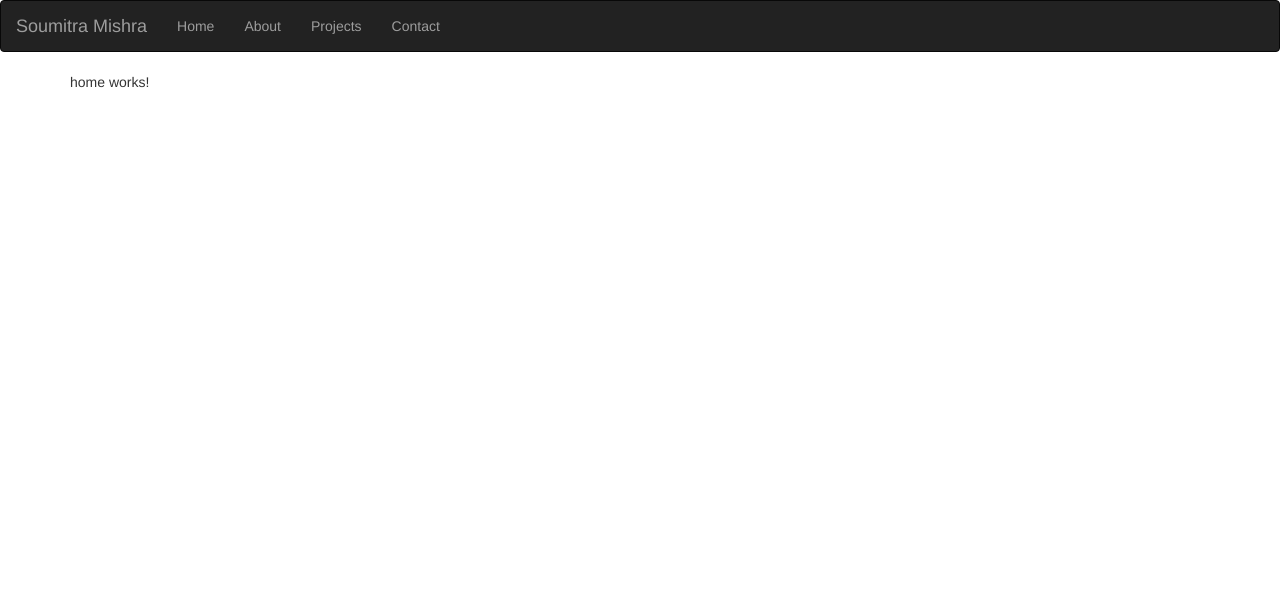
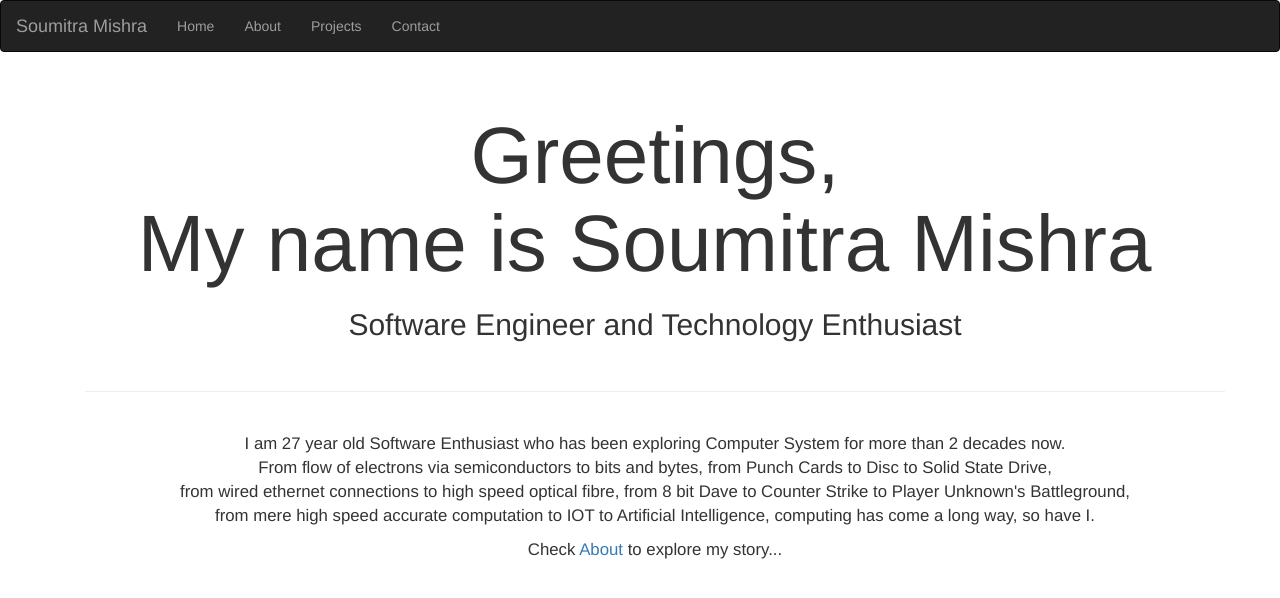
Before and after one commit to soumitramishra/my-personal-website, an Angular app in the folder soumitra-mishra-app/: page / in a window 1280 px wide. Shown: the top 598 px of the page. Built offline with nearby package versions, Linux system fonts and the light colour scheme.

Commit message:
Updated icon and home page

```diff
--- a/soumitra-mishra-app/package.json
+++ b/soumitra-mishra-app/package.json
@@ -25,12 +25,12 @@
     "zone.js": "~0.10.2"
   },
   "devDependencies": {
-    "@angular-devkit/build-angular": "~0.901.6",
+    "@angular-devkit/build-angular": "^0.901.12",
     "@angular/cli": "~9.1.6",
     "@angular/compiler-cli": "~9.1.7",
-    "@types/node": "^12.11.1",
     "@types/jasmine": "~3.5.0",
     "@types/jasminewd2": "~2.0.3",
+    "@types/node": "^12.11.1",
     "codelyzer": "^5.1.2",
     "jasmine-core": "~3.5.0",
     "jasmine-spec-reporter": "~4.2.1",
--- a/soumitra-mishra-app/src/app/home/home.component.html
+++ b/soumitra-mishra-app/src/app/home/home.component.html
@@ -1 +1,22 @@
-<p>home works!</p>
+<div class="container" align="center">
+    <br>
+    <h1 style="font-size: 80px;" >Greetings,<br> My name is Soumitra Mishra<span class="blinking-cursor">|</span></h1>
+    <h2>Software Engineer and Technology Enthusiast</h2>
+    <br>
+    <hr>
+
+    <br>
+    <p style="font-size:larger;">
+        I am 27 year old Software Enthusiast who has been exploring Computer System for more than 2 decades now. <br>
+        From flow of electrons via semiconductors to bits and bytes, from Punch Cards to Disc to Solid State Drive,<br>
+        from wired ethernet connections to high speed optical fibre, from 8 bit Dave to Counter Strike to Player Unknown's Battleground,<br>
+        from mere high speed accurate computation to IOT to Artificial Intelligence, computing has come a long way, so have I.
+    </p>
+    <p style="font-size: larger;">
+        Check
+            <a [routerLink]="['/about']" routerLinkActive="router-link-active" >
+            About
+            </a>
+        to explore my story...
+    </p>
+</div>
--- a/soumitra-mishra-app/src/index.html
+++ b/soumitra-mishra-app/src/index.html
@@ -2,10 +2,10 @@
 <html lang="en">
 <head>
   <meta charset="utf-8">
-  <title>SoumitraMishraApp</title>
+  <title>Soumitra Mishra</title>
   <base href="/">
   <meta name="viewport" content="width=device-width, initial-scale=1">
-  <link rel="icon" type="image/x-icon" href="favicon.ico">
+  <link rel="icon" type="image/x-icon" href="favicon.ico?v=2">
 </head>
 <body>
   <app-root></app-root>
--- a/soumitra-mishra-app/src/styles.css
+++ b/soumitra-mishra-app/src/styles.css
@@ -1 +1,45 @@
 /* You can add global styles to this file, and also import other style files */
+.blinking-cursor {
+    font-weight: 250;
+    -webkit-animation: 1s blink step-end infinite;
+    -moz-animation: 1s blink step-end infinite;
+    -ms-animation: 1s blink step-end infinite;
+    -o-animation: 1s blink step-end infinite;
+    animation: 1s blink step-end infinite;
+  }
+
+  @keyframes blink {
+      from, to {
+          color: transparent;
+      }
+      50% {
+          color: black;
+      }
+  }
+
+  @-moz-keyframes blink{
+    from, to {
+        color: transparent;
+    }
+    50% {
+        color: black;
+    }
+  }
+
+  @-ms-keyframes blink {
+    from, to {
+      color: transparent;
+    }
+    50% {
+      color: black;
+    }
+  }
+
+  @-o-keyframes blink {
+    from, to {
+      color: transparent;
+    }
+    50% {
+      color: black;
+    }
+  }
```
Also changed, not shown: 2 other files (tests, documents, lock files or other folders).
